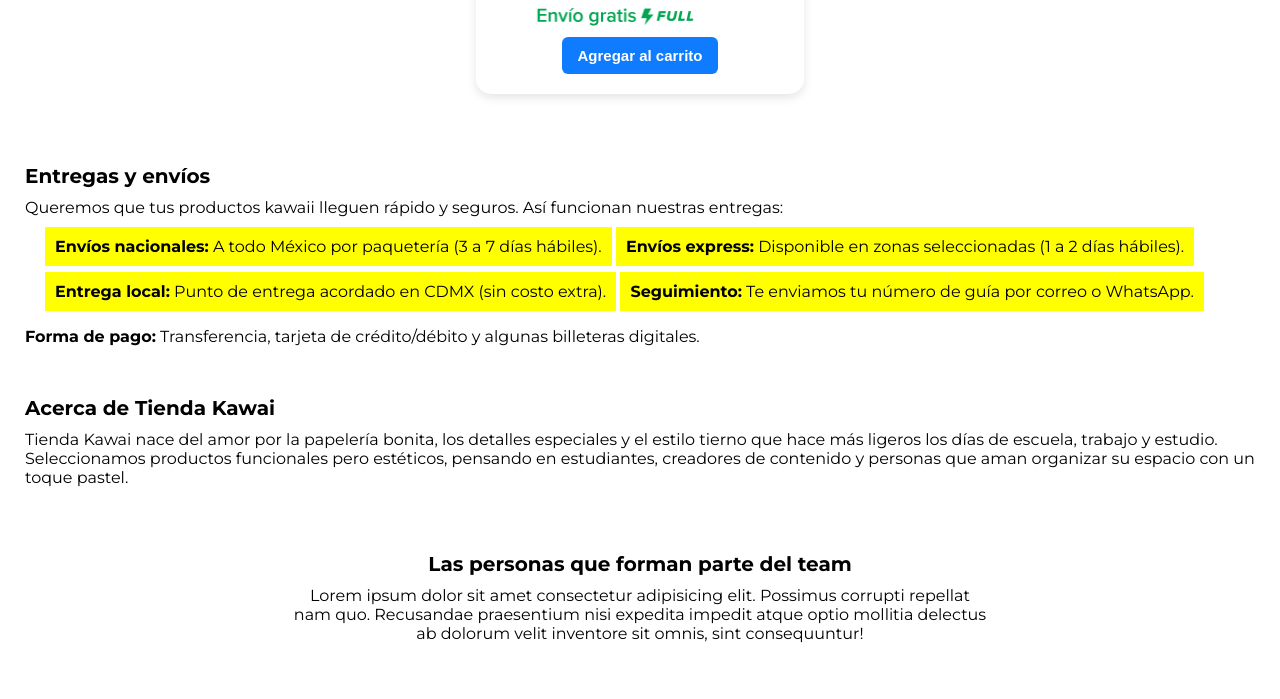
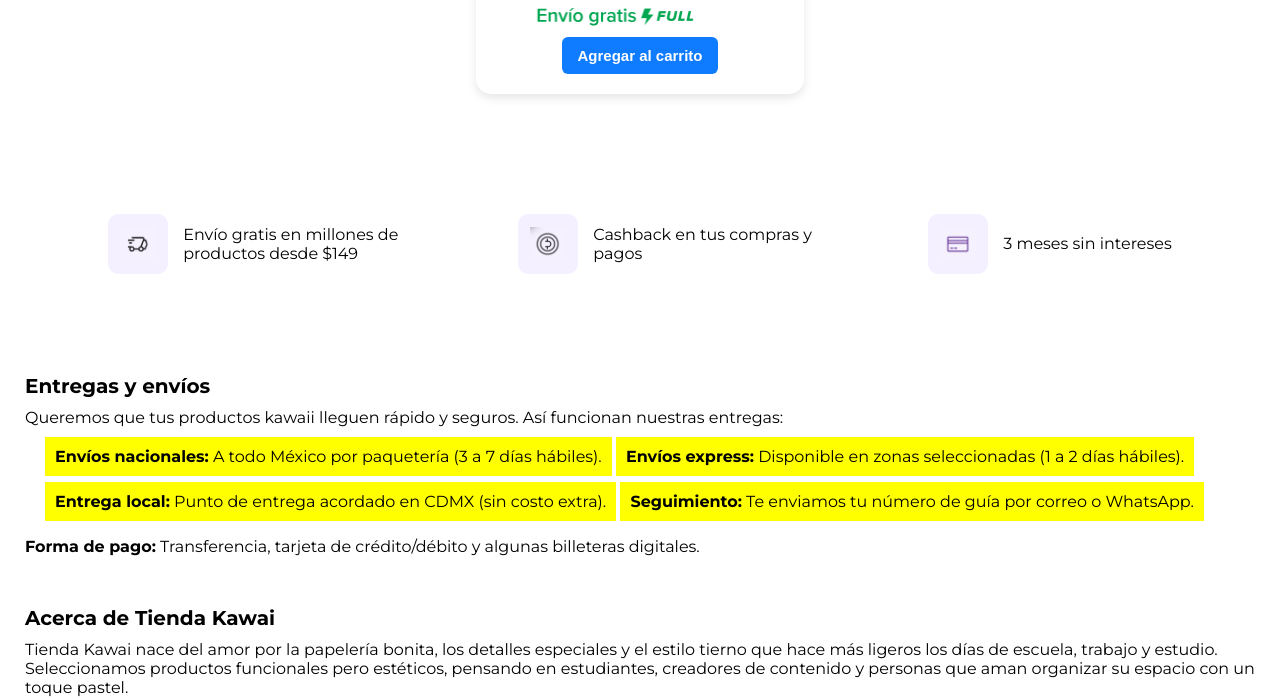
Before and after one commit to miguelmlop25/tiendakawai2.github.io, a plain HTML site: page index.html in a window 1280 px wide. Shown: the part 1467-2166 px from the top of the page. Drawn offline with Linux system fonts and the light colour scheme.

Commit message:
Diseños flex, estilos e imágenes agregadas

```diff
--- a/index.html
+++ b/index.html
@@ -126,6 +126,29 @@
             </div>
         </section>
 
+
+
+        <section>
+            <div class="beneficios">
+                <div class="item">
+                    <img src="img/CARRO.png" alt="Envío" class="icono-beneficio">
+                    <p>Envío gratis en millones de productos desde $149</p>
+                </div>
+
+                <div class="item">
+                    <img src="img/moneda.png" alt="Cashback" class="icono-beneficio">
+                    <p>Cashback en tus compras y pagos</p>
+                </div>
+
+                <div class="item">
+                    <img src="img/tarjeta.png" alt="MSI" class="icono-beneficio">
+                    <p>3 meses sin intereses</p>
+                </div>
+            </div>
+        </section>
+
+
+
         <section id="entregas">
             <h2>Entregas y envíos</h2>
             <p>Queremos que tus productos kawaii lleguen rápido y seguros. Así funcionan nuestras entregas:</p>
--- a/style.css
+++ b/style.css
@@ -121,21 +121,48 @@
 
 .contenedor-compra {
     display: flex;
-    flex-direction: column; /* Pone la imagen arriba del botón */
-    align-items: center;    /* Centra ambos horizontalmente */
-    gap: 8px;              /* Espacio entre la imagen y el botón */
-    margin-top: 10px;       /* Separa el bloque del precio */
+    flex-direction: column;
+    align-items: center;
+    gap: 8px;
+    margin-top: 10px;
 }
 
 .full {
-    width: 250px;           /* Ajusta este ancho según el tamaño de tu botón */
-    height: auto;           /* Mantiene la proporción (quita el height: 5% que tenías) */
-    object-fit: contain;    /* Evita que la imagen se deforme */
+    width: 250px;
+    height: auto;
+    object-fit: contain;
 }
 
+.beneficios {
+    background-color: white;
+    display: flex;
+    flex-wrap: wrap;
+    justify-content: center;
+    align-items: center;
+    gap: 60px;
+    padding: 40px 20px;
+}
 
+.item {
+    display: flex;
+    align-items: center;
+    gap: 15px;
+    background-color: white;
+    color: black;
+    padding: 10px;
+    width: auto;
+    max-width: 350px;
+    text-align: left;
+}
 
-
+.icono-beneficio {
+    width: 60px;
+    height: 60px;
+    background-color: #f5f0ff;
+    border-radius: 10px;
+    padding: 12px;
+    object-fit: contain;
+}
 
 
 
```
Also changed, not shown: img/CARRO.png (added), img/moneda.png (added), img/tarjeta.png (added).
